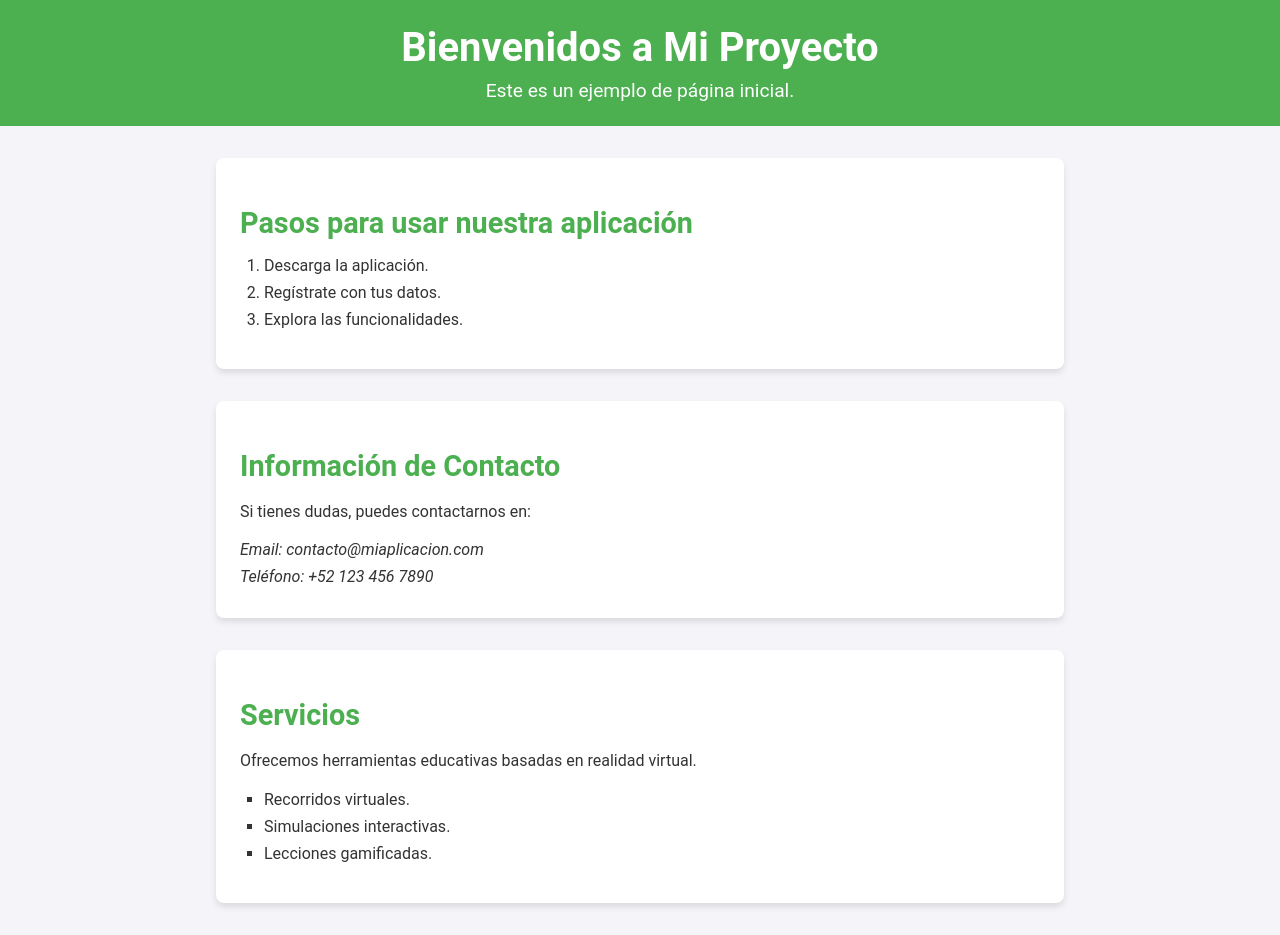
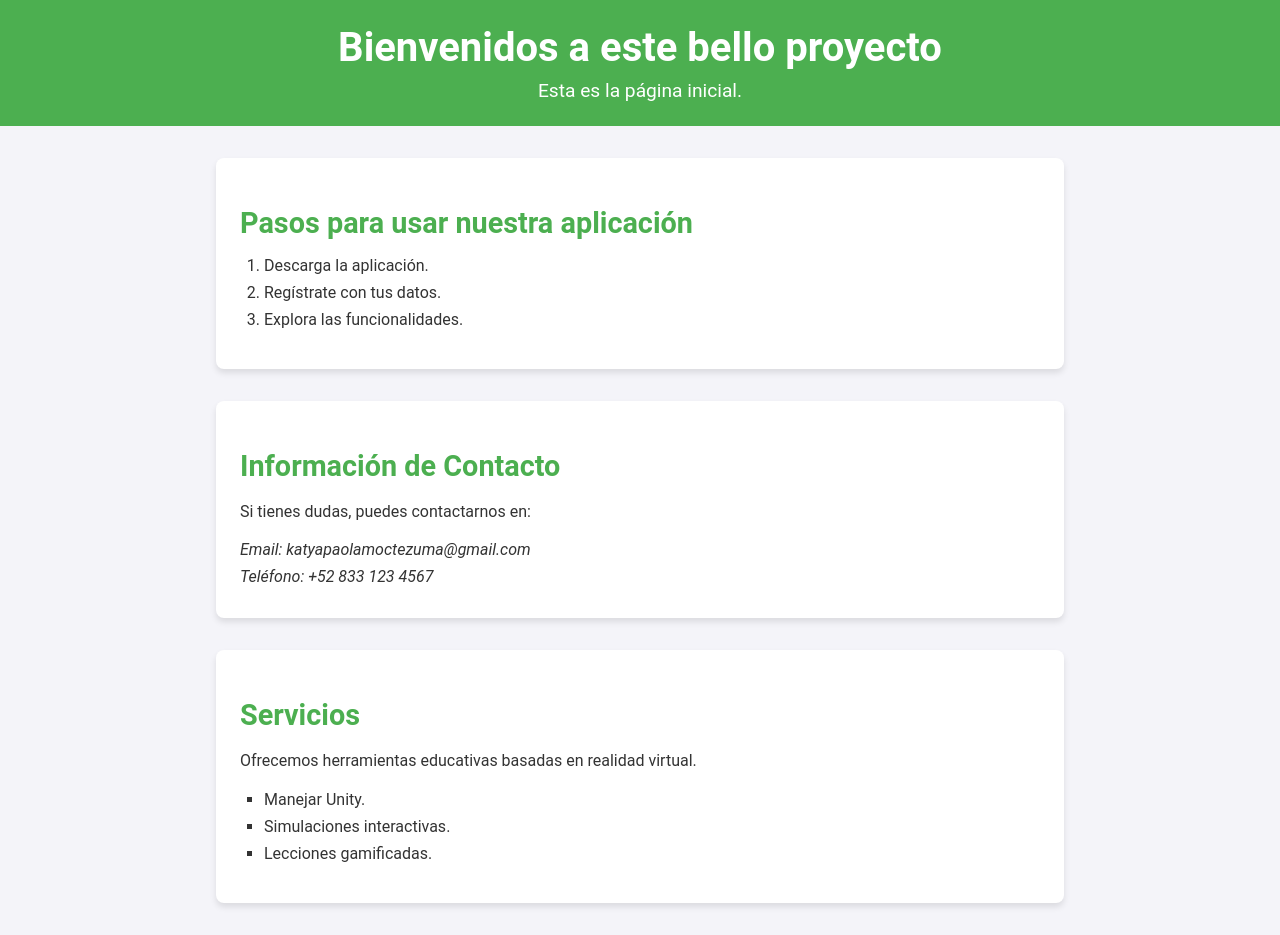
Before and after one commit to KatyaMoctezuma/Curso-de-HTML--JS_TrabajoDante, a plain HTML site: page Trabajo_Dante/CSS/index.html in a window 1280 px wide. Drawn offline with Linux system fonts and the light colour scheme.

Commit message:
Update index.html

```diff
--- a/Trabajo_Dante/CSS/index.html
+++ b/Trabajo_Dante/CSS/index.html
@@ -9,8 +9,8 @@
 </head>
 <body>
     <header id="main-header" class="header">
-        <h1 class="main-title">Bienvenidos a Mi Proyecto</h1>
-        <p class="subtitle">Este es un ejemplo de página inicial.</p>
+        <h1 class="main-title">Bienvenidos a este bello proyecto</h1>
+        <p class="subtitle">Esta es la página inicial.</p>
     </header>
 
     <section id="steps-section" class="content-section">
@@ -26,8 +26,8 @@
         <h2 class="section-title">Información de Contacto</h2>
         <p class="paragraph">Si tienes dudas, puedes contactarnos en:</p>
         <address class="contact-info">
-            <p class="email">Email: contacto@miaplicacion.com</p>
-            <p class="phone">Teléfono: +52 123 456 7890</p>
+            <p class="email">Email: katyapaolamoctezuma@gmail.com</p>
+            <p class="phone">Teléfono: +52 833 123 4567</p>
         </address>
     </section>
 
@@ -35,7 +35,7 @@
         <h2 class="section-title">Servicios</h2>
         <p class="paragraph">Ofrecemos herramientas educativas basadas en realidad virtual.</p>
         <ul class="unordered-list">
-            <li class="list-item">Recorridos virtuales.</li>
+            <li class="list-item">Manejar Unity.</li>
             <li class="list-item">Simulaciones interactivas.</li>
             <li class="list-item">Lecciones gamificadas.</li>
         </ul>
```
